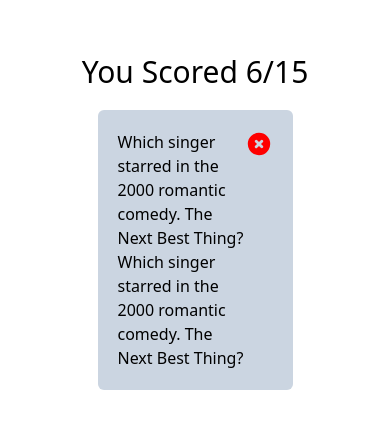
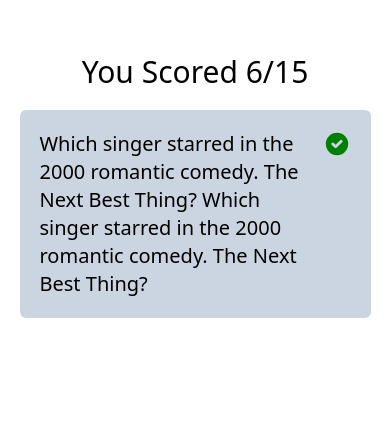
Before and after one commit to Precaution-23/TriviaGame, a React (Create React App) app in the folder trivia/: page /results in a window 390 px wide. Shown: the part 106-534 px from the top of the page. Built offline with nearby package versions, Linux system fonts and the light colour scheme.

Commit message:
making screens more responsive

```diff
--- a/trivia/src/components/QuestionCard.js
+++ b/trivia/src/components/QuestionCard.js
@@ -3,8 +3,8 @@ import MessageOutput3 from "./ScreeMessages/MessageOutput3";
 
 function QuestionCard({ message }) {
   return (
-    <div className=" bg-slate-300 p-5 w-[50%] rounded-md">
-      <div>
+    <div className="question-card">
+      <div className="quiz-question">
         <span className="font-bold">Question:</span> {message}
       </div>
 
--- a/trivia/src/components/ResultsCard.js
+++ b/trivia/src/components/ResultsCard.js
@@ -4,11 +4,10 @@ import WrongIcon from "./Icons/WrongIcon";
 
 function ResultsCard({message}) {
   return (
-    <div className="bg-slate-300 p-5 w-[50%] rounded-md">
+    <div className="results-card">
       <div className="flex justify-between">
-          <div>{message}</div>
-          <div><WrongIcon /></div>
-
+          <div className="results-message">{message}</div>
+          <div><CorrectIcon /></div>
       </div>
     </div>
   );
--- a/trivia/src/index.css
+++ b/trivia/src/index.css
@@ -4,17 +4,33 @@
 
 @layer components {
     .welcome-message {
-        @apply text-3xl mb-3;
+        @apply text-3xl mb-3 ipad-pro:text-5xl;
     }
 
     .secondary-message {
-        @apply text-2xl p-2;
+        @apply text-2xl p-2 ipad-pro:text-4xl;
     }
     .begin-button {
-        @apply bg-blue-700 w-32 rounded-lg h-10 text-white mt-5;
+        @apply bg-blue-700 w-32 rounded-lg h-10 text-white mt-5 ipad-pro:h-14 ipad-pro:w-40 ipad-pro:text-2xl small:text-lg;
     }
 
     .boolean-buttons{
         @apply w-20 rounded-lg h-10 text-white mt-10 mx-2;
     }
+
+    .question-card{
+        @apply bg-slate-300 p-5 md:w-[50%] w-[90%] ipad:w-[90%] ipad-pro:w-[90%] rounded-md;
+    }
+
+    .quiz-question{
+        @apply ipad-pro:text-4xl ipad:text-4xl next-hub:text-4xl small:text-xl;
+    }
+
+    .results-card {
+        @apply bg-slate-300 p-5 md:w-[50%] w-[90%] ipad:w-[90%] ipad-pro:w-[90%] rounded-md;
+    }
+
+    .results-message{
+        @apply ipad-pro:text-4xl ipad:text-4xl next-hub:text-4xl small:text-xl
+    }
   }
--- a/trivia/tailwind.config.js
+++ b/trivia/tailwind.config.js
@@ -6,6 +6,7 @@ module.exports = {
         "next-hub" : {'min': '1280px', 'max': '1280px'},
         "ipad-pro" : {'min': '1024px', 'max': '1024px'},
         "ipad" : {'min': '768px', 'max': '1023px'},
+        "small" : {'min': '300px', 'max': '767px'},
       }
     },
   },
```
